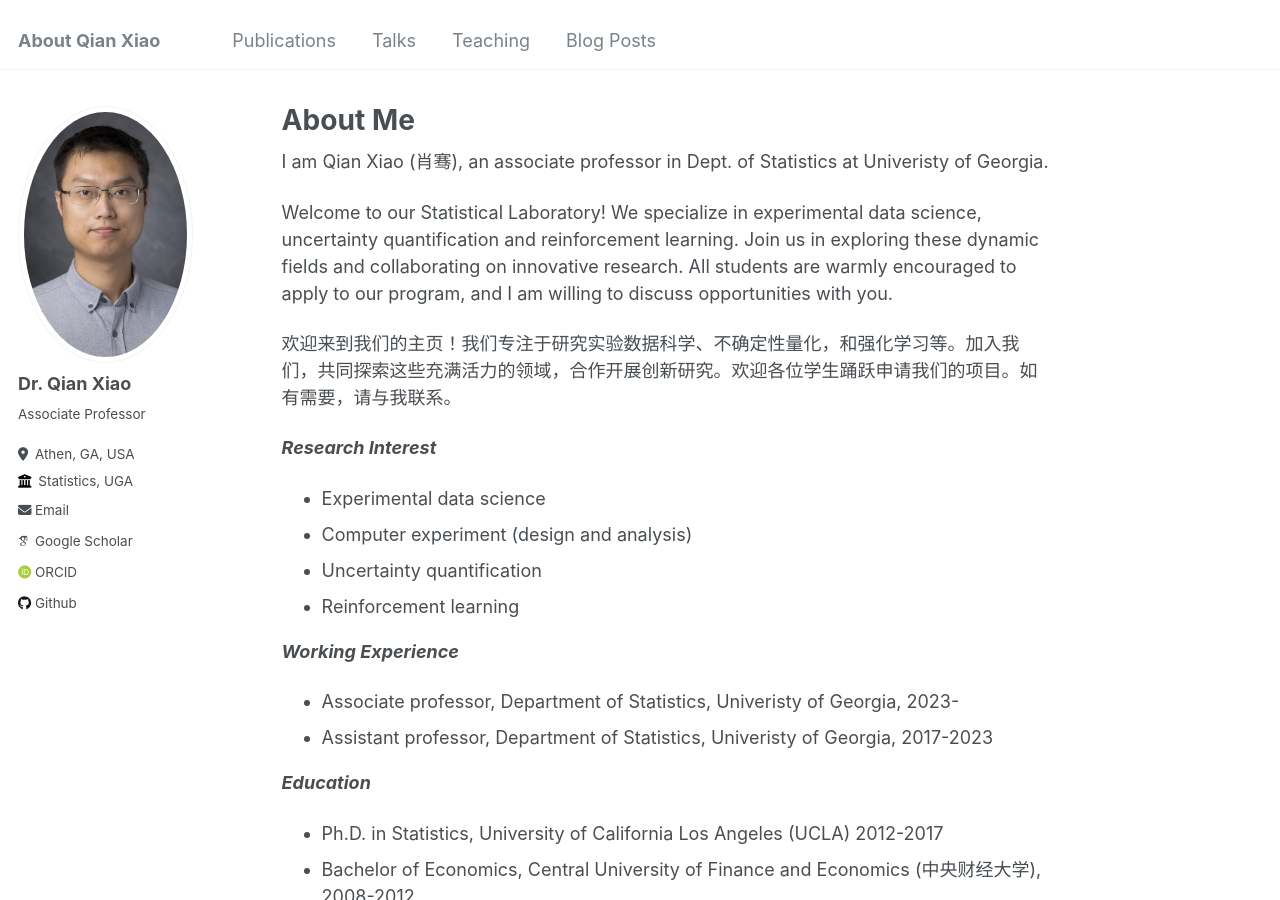
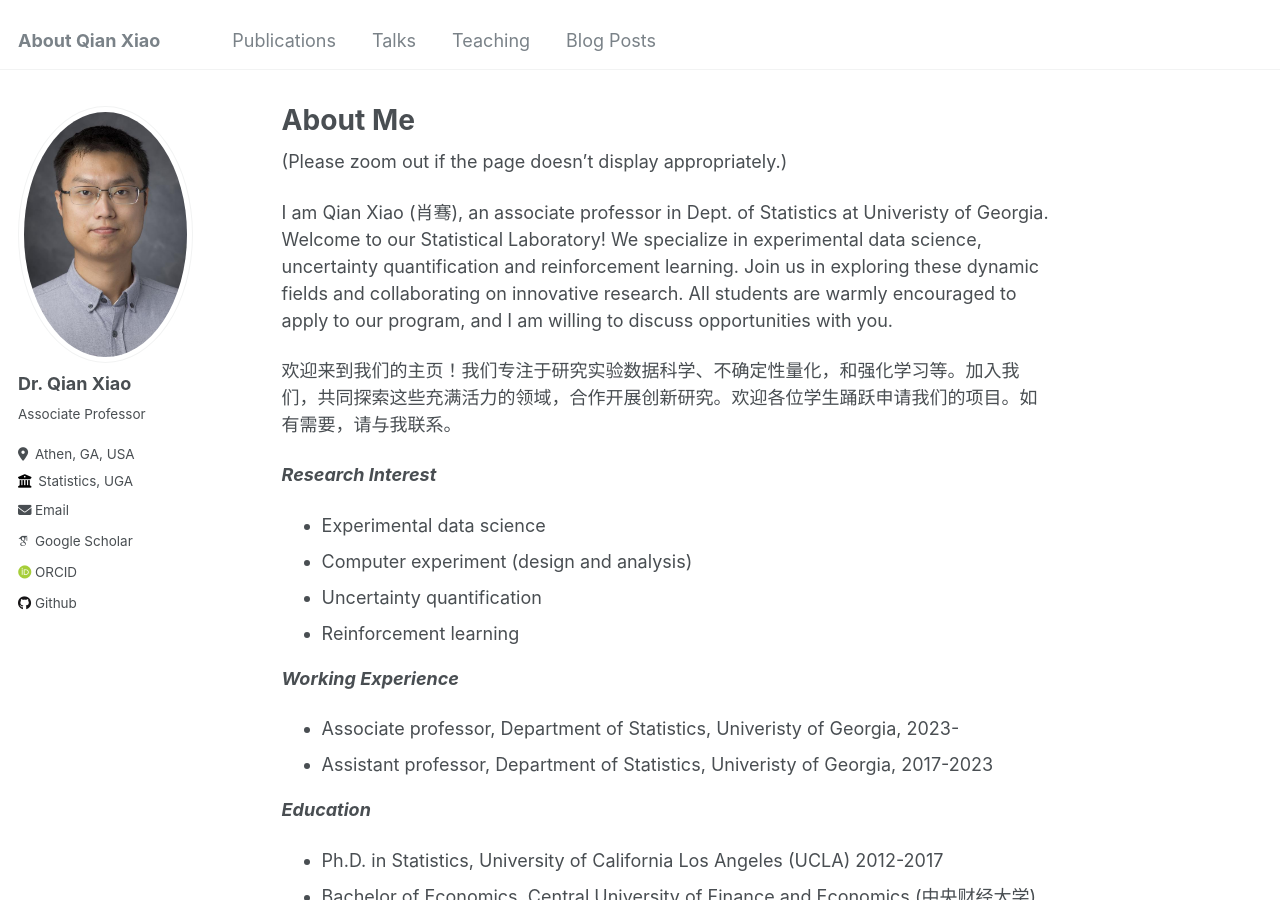
Before and after one commit to QXlab/QXlab.github.io, a Jekyll site: the page built from _pages/about.md, in a window 1280 px wide and 900 px high. Built offline with Jekyll 4.4.1, drawn with Linux system fonts in a browser that asks for light colours; some web fonts are replaced.

Commit message:
Update about.md

```diff
--- a/_pages/about.md
+++ b/_pages/about.md
@@ -6,10 +6,9 @@ redirect_from:
   - /about/
   - /about.html
 ---
+(Please zoom out if the page doesn't display appropriately.)
 
-I am Qian Xiao (肖骞), an associate professor in Dept. of Statistics at Univeristy of Georgia.
-
-Welcome to our Statistical Laboratory! We specialize in experimental data science, uncertainty quantification and reinforcement learning. Join us in exploring these dynamic fields and collaborating on innovative research. All students are warmly encouraged to apply to our program, and I am willing to discuss opportunities with you.
+I am Qian Xiao (肖骞), an associate professor in Dept. of Statistics at Univeristy of Georgia. Welcome to our Statistical Laboratory! We specialize in experimental data science, uncertainty quantification and reinforcement learning. Join us in exploring these dynamic fields and collaborating on innovative research. All students are warmly encouraged to apply to our program, and I am willing to discuss opportunities with you.
 
 欢迎来到我们的主页！我们专注于研究实验数据科学、不确定性量化，和强化学习等。加入我们，共同探索这些充满活力的领域，合作开展创新研究。欢迎各位学生踊跃申请我们的项目。如有需要，请与我联系。
 
```
